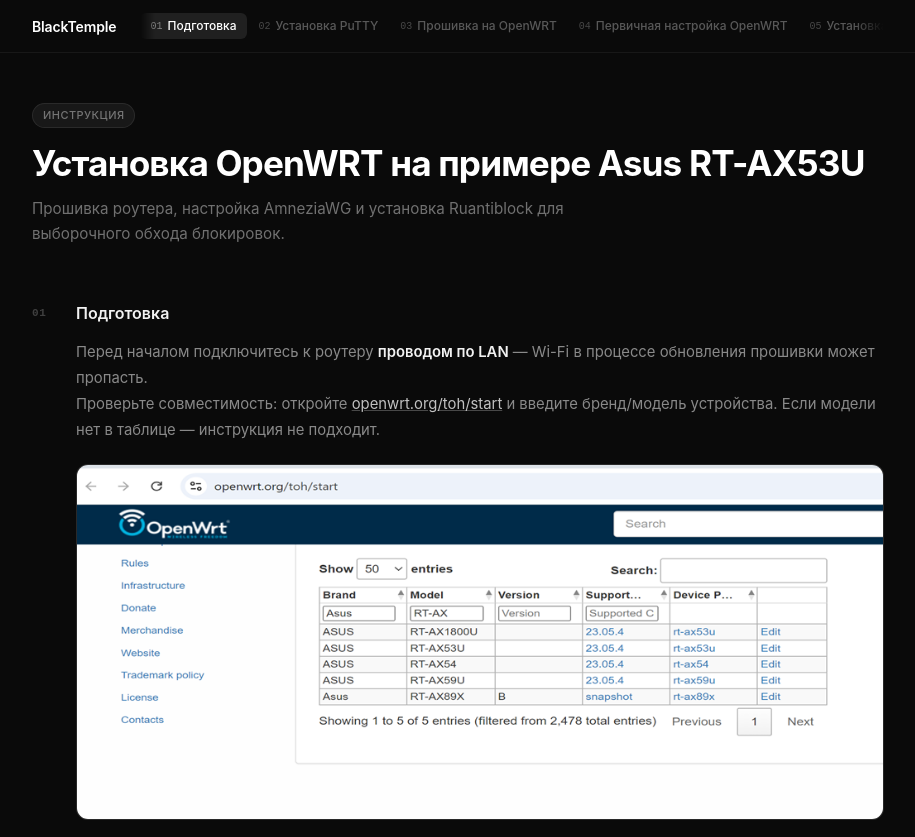
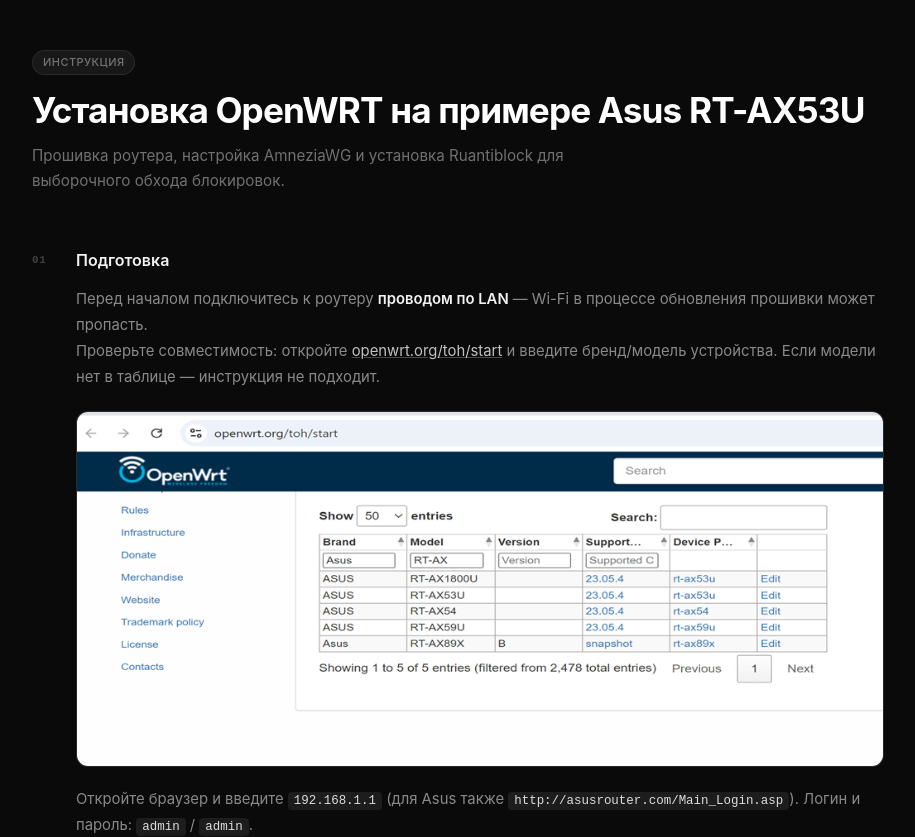
Before and after one commit to sumayu/blacktemple-routers, a React (Vite) app: page / in a window 1280 px wide. Shown: the top 837 px of the page, without its empty margins (182-1097 px from the left). Built offline with nearby package versions, Linux system fonts and the light colour scheme.

Commit message:
Update shared.tsx

```diff
--- a/src/shared.tsx
+++ b/src/shared.tsx
@@ -174,21 +174,6 @@
   return (
     <div style={{ background: "#0a0a0a", color: "white", minHeight: "100vh", fontFamily: "'Inter', system-ui, sans-serif" }}>
 
-      {/* ── Top nav ── */}
-      <div style={{ borderBottom: "1px solid rgba(255,255,255,0.06)", position: "sticky", top: 0, zIndex: 50, background: "#0a0a0a" }}>
-        <div style={{ maxWidth: 900, margin: "0 auto", padding: "0 24px", height: 52, display: "flex", alignItems: "center", justifyContent: "space-between" }}>
-          <span style={{ fontSize: 14, fontWeight: 600, letterSpacing: "-0.01em" }}>BlackTemple</span>
-          {/* Step pills — desktop */}
-          <div className="nav-pills hide-on-mobile">
-            {steps.map((s, i) => (
-              <button key={s.id} onClick={() => goto(i)} className={`nav-pill${activeStep === i ? " nav-pill-active" : ""}`}>
-                <span className="nav-pill-num">{String(s.id).padStart(2, "0")}</span>
-                {s.title}
-              </button>
-            ))}
-          </div>
-        </div>
-      </div>
 
       {/* ── Page content ── */}
       <div style={{ maxWidth: 900, margin: "0 auto", padding: "48px 24px 80px" }}>
```
